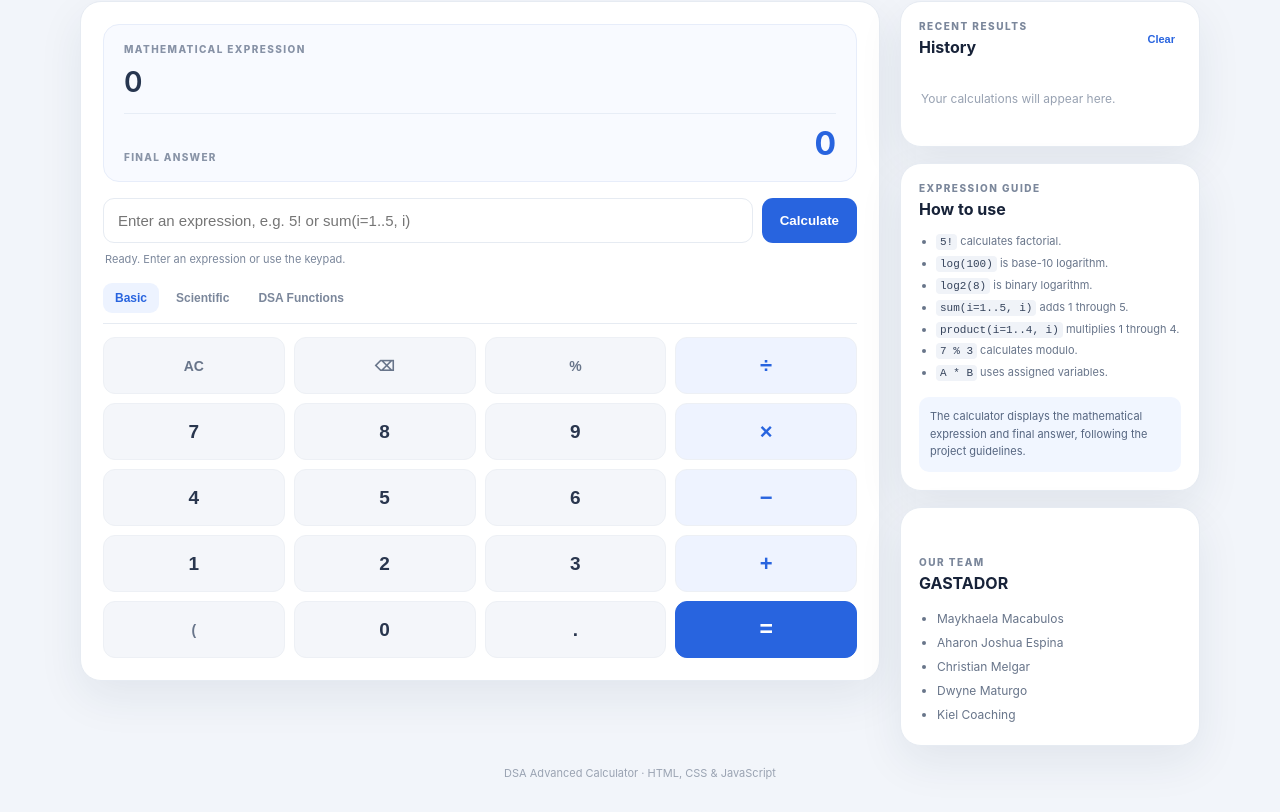
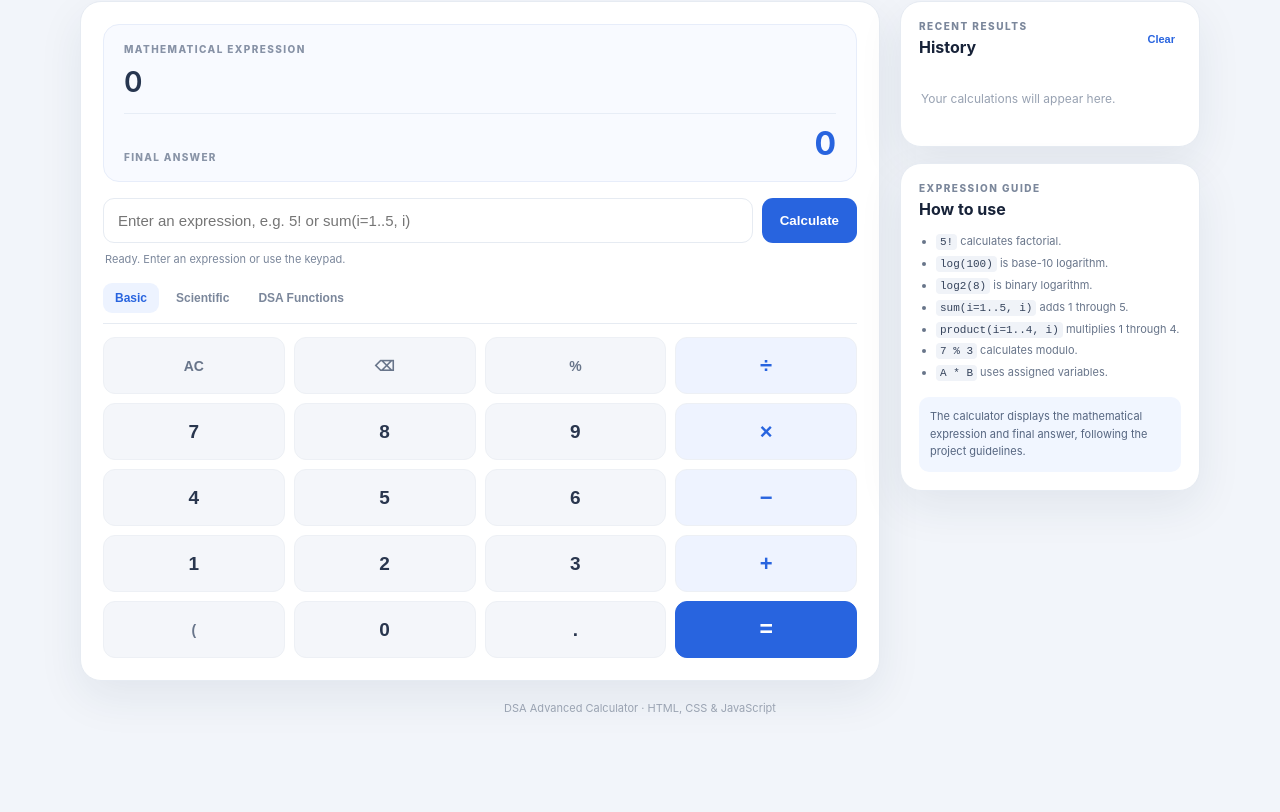
Before and after one commit to afinagaming2235/DSA_ADVANCE_CALCULATOR, a plain HTML site: page index.html in a window 1280 px wide. Shown: the part 95-907 px from the top of the page. After the commit the page ends 842 px from the top, so only its background shows below. Drawn offline with Linux system fonts and the light colour scheme.

Commit message:
Add files via upload

```diff
--- a/index.html
+++ b/index.html
@@ -113,18 +113,6 @@
           </ul>
           <div class="note">The calculator displays the mathematical expression and final answer, following the project guidelines.</div>
         </section>
-
-        <section class="card side-card group-card">
-          <p class="eyebrow">OUR TEAM</p>
-          <h2>GASTADOR</h2>
-          <ul class="group-members">
-            <li>Maykhaela Macabulos</li>
-            <li>Aharon Joshua Espina</li>
-            <li>Christian Melgar</li>
-            <li>Dwyne Maturgo</li>
-            <li>Kiel Coaching</li>
-          </ul>
-        </section>
       </aside>
     </div>
     <footer>DSA Advanced Calculator · HTML, CSS &amp; JavaScript</footer>
```
